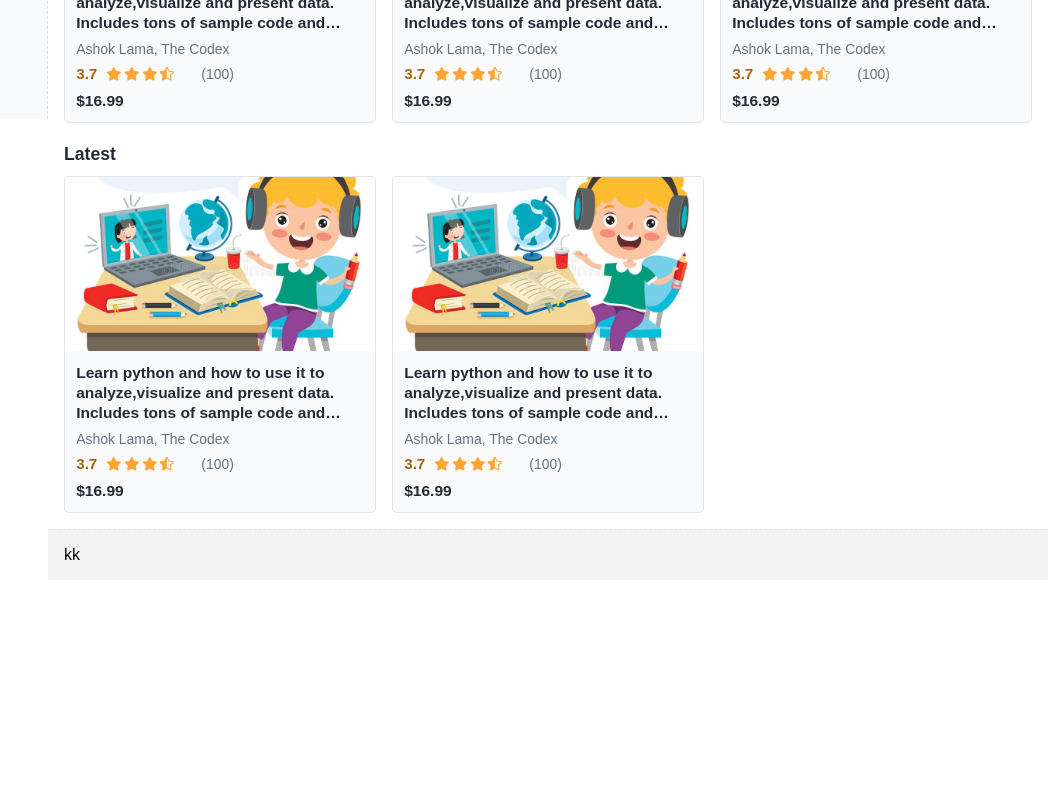
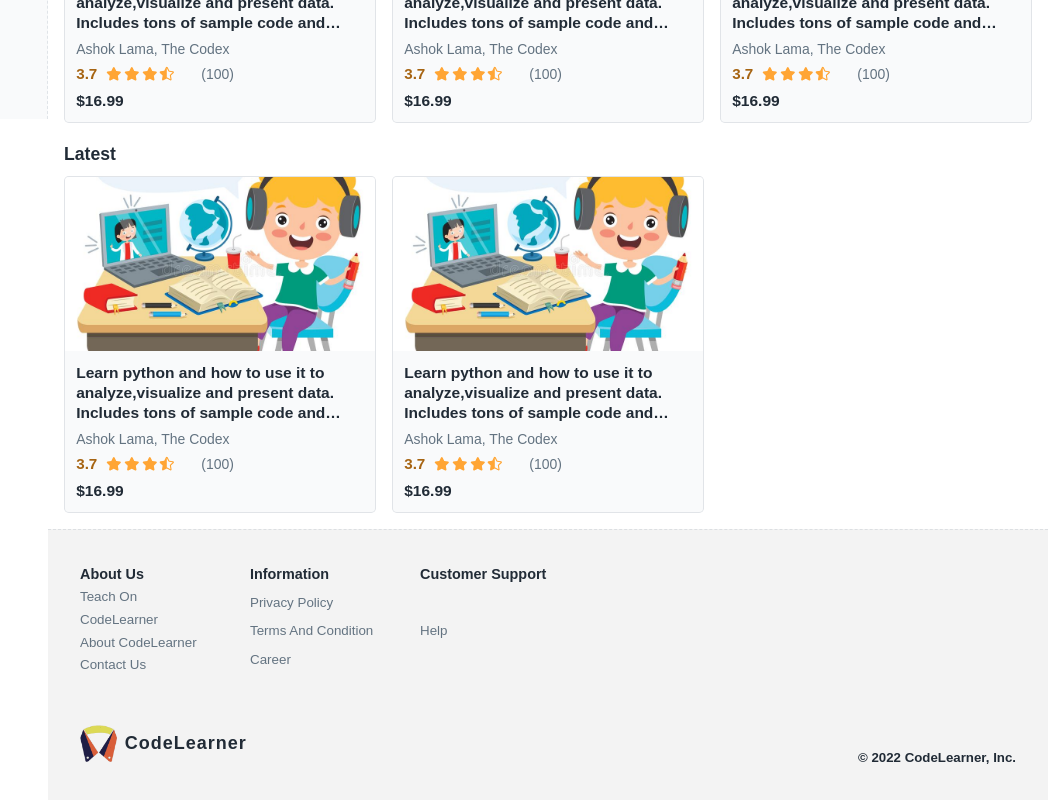
Before and after one commit to AshokLamaMoktanTamang/FYP-CodeLearner, a React (Create React App) app: page /app in a window 1280 px wide. Shown: the part 681-1481 px from the top of the page, without its empty margins (232-1280 px from the left). Before the commit the page ends 1261 px from the top, so only its background shows below. Built offline with nearby package versions, Linux system fonts and the light colour scheme; some icons are missing.

Commit message:
Footer and Some fix

```diff
--- a/src/layout/dashboard/footer.js
+++ b/src/layout/dashboard/footer.js
@@ -1,21 +1,117 @@
 // importing dependencies
 import React from 'react'
+import { Link } from 'react-router-dom'
 import styled from 'styled-components'
+import Logo from '../../components/logo'
 
 // importing components
 
-
 // styled components
 const FooterWrapper = styled.footer`
-	padding: 1rem;
-	background-color: var(--footer-background);
-	border-top: 1px dashed var(--light-border-color);
+  padding: 1rem;
+  background-color: var(--footer-background);
+  border-top: 1px dashed var(--light-border-color);
+
+  & > div {
+    display: flex;
+    margin-bottom: 1rem;
+
+    & > section {
+      display: grid;
+      width: 170px;
+      padding: 1rem;
+
+      & > h2 {
+        font-size: 0.9rem;
+        color: var(--text-black);
+        line-height: 1.7;
+        text-transform: Capitalize;
+      }
+
+      & > a,
+      & > p,
+      & > p a {
+        font-size: 0.835rem;
+        text-transform: Capitalize;
+        line-height: 1.7;
+        text-decoration: none;
+        color: var(--text-light-black);
+        width: fit-content;
+      }
+
+      & > p a {
+        color: var(--text-blue);
+        text-transform: initial;
+        line-break: anywhere;
+      }
+
+      & > a:hover,
+      & > p a:hover {
+        color: var(--text-black);
+      }
+    }
+  }
+
+  & > section {
+    display: flex;
+    flex-wrap: wrap-reverse;
+    justify-content: space-between;
+    align-items: baseline;
+    padding: 1rem;
+
+    & > span {
+      font-size: 0.83rem;
+      font-weight: bold;
+      color: var(--text-black);
+      white-space: nowrap;
+      line-height: 1.7;
+    }
+  }
+
+  @media (max-width: 550px) {
+    padding: 0;
+
+    & > div {
+      flex-direction: column;
+
+      & > section {
+		width: 100%;
+        border-bottom: 1px solid var(--light-border-color);
+      }
+    }
+  }
 `
 
 export default function Footer() {
   return (
-	<FooterWrapper>
-		kk
-	</FooterWrapper>
+    <FooterWrapper>
+      <div>
+        <section>
+          <h2>About Us</h2>
+          <Link to={'/'}>Teach on CodeLearner</Link>
+          <Link to={'/'}>About CodeLearner</Link>
+          <Link to={'/'}>Contact Us</Link>
+        </section>
+        <section>
+          <h2>Information</h2>
+          <Link to={'/'}>Privacy Policy</Link>
+          <Link to={'/'}>Terms and Condition</Link>
+          <Link to={'/'}>Career</Link>
+        </section>
+        <section>
+          <h2>Customer Support</h2>
+          <Link to={'/'}>Help</Link>
+          {/* <p>
+            You can also mail us at <a href="a">support.CodeLearner@gmail.com</a>
+          </p> */}
+        </section>
+      </div>
+
+      <section>
+        <Logo />
+
+        <span>&#169; 2022 CodeLearner, Inc.</span>
+      </section>
+    </FooterWrapper>
   )
 }
--- a/src/layout/dashboard/navBar.js
+++ b/src/layout/dashboard/navBar.js
@@ -23,10 +23,6 @@ const Header = styled.header`
 
   & > span {
     display: none;
-
-    @media (max-width: 305px) {
-      display: none;
-    }
   }
 
   @media (max-width: 800px) {
@@ -36,6 +32,12 @@ const Header = styled.header`
 
     & > span {
       display: block;
+    }
+
+    @media (max-width: 305px) {
+      & > span {
+        display: none;
+      }
     }
   }
 `
@@ -52,7 +54,7 @@ export default function NavBar() {
 
       {/* making the account popover */}
       <AccountPopOver
-        theme='light'
+        theme="light"
         menuOptions={[
           {
             label: 'Home',
--- a/src/service/responsive.js
+++ b/src/service/responsive.js
@@ -2,36 +2,36 @@ export const responsive = {
   wide: {
     breakpoint: { max: 3000, min: 1350 },
     items: 5,
-	  slidesToSlide: 3, // optional, default to 1.
+    slidesToSlide: 3,
   },
   pc: {
     breakpoint: { max: 1350, min: 1140 },
     items: 4,
-	  slidesToSlide: 2, // optional, default to 1.
+    slidesToSlide: 2,
   },
   laptop: {
     breakpoint: { max: 1140, min: 930 },
     items: 3,
-	  slidesToSlide: 2, // optional, default to 1.
+    slidesToSlide: 2,
   },
   mini: {
     breakpoint: { max: 930, min: 800 },
     items: 2,
-	  slidesToSlide: 1, // optional, default to 1.
+    slidesToSlide: 1,
   },
   respond: {
     breakpoint: { max: 800, min: 630 },
     items: 3,
-	  slidesToSlide: 2, // optional, default to 1.
+    slidesToSlide: 2,
   },
   mobile: {
     breakpoint: { max: 630, min: 430 },
     items: 2,
-	  slidesToSlide: 1, // optional, default to 1.
+    slidesToSlide: 1,
   },
   micro: {
     breakpoint: { max: 430, min: 0 },
     items: 1,
-	  slidesToSlide: 1, // optional, default to 1.
+    slidesToSlide: 1,
   },
 }
```
Lines whose indentation alone changed are shown as unchanged.
